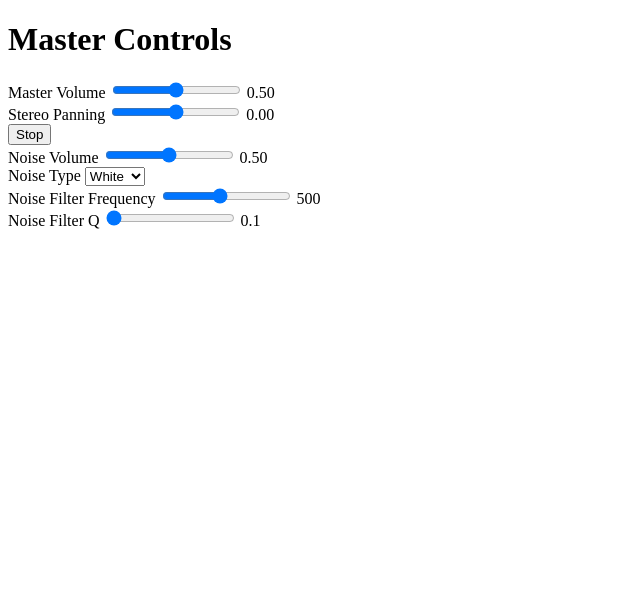
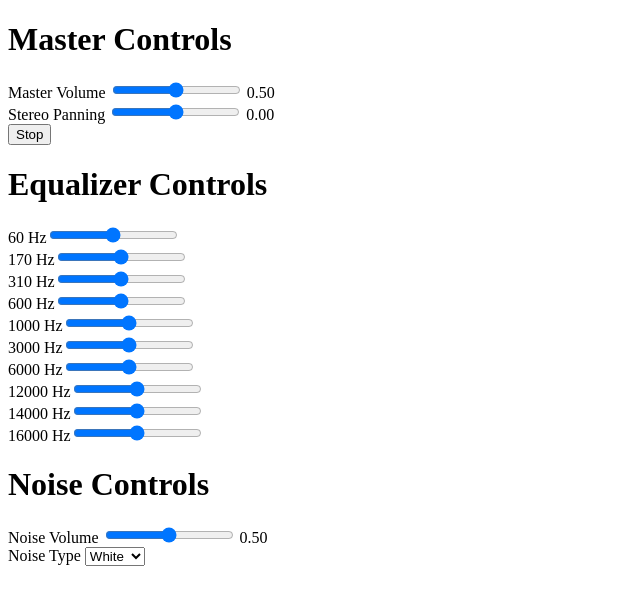
Before and after one commit to vodu/noiserand, a plain HTML site: page index.html in a window 1280 px wide. Both pictures are taken after a click on the button "Start". Shown: the whole page, without its empty margins (0-640 px from the left). Drawn offline with Linux system fonts and the light colour scheme.

Commit message:
removes single bandpass, adds new parametric eq

```diff
--- a/index.html
+++ b/index.html
@@ -24,6 +24,15 @@
         </div>
     </div>
 
+    <h1>Equalizer Controls</h1>
+
+    <div id="param-eq-controls">
+
+    </div>
+
+    </div>
+
+    <h1>Noise Controls</h1>
     <div id="noise-control">
         <div>
             <label for="noiseVolumeSlider">Noise Volume</label>
@@ -38,7 +47,7 @@
                 <option value="brown">Brown</option>
             </select>
         </div>
-        <div>
+        <!-- <div>
             <label for="noiseFilterFrequencySlider">Noise Filter Frequency</label>
             <input id="noiseFilterFrequencySlider" type="range" min="0.1" max="1.0" value="0.5" step="0.01" oninput="updateNoiseFilterFrequency(this.value)">
             <span id="noiseFilterFrequencyValue">500</span>
@@ -47,7 +56,7 @@
             <label for="noiseFilterQSlider">Noise Filter Q</label>
             <input id="noiseFilterQSlider" type="range" min="0.1" max="10.0" value="0.1" step="0.1" oninput="updateNoiseFilterQ(this.value)">
             <span id="noiseFilterQValue">0.1</span>
-        </div>
+        </div> -->
     </div>
 
 
--- a/script.js
+++ b/script.js
@@ -15,10 +15,11 @@ let brownNoiseNodeLeft;
 let brownNoiseNodeRight;
 let noiseVolume = 0.5;
 
-// bandpass filter for noise
-let noiseBandpassFilter;
-let noiseFilterFrequency = 500;
-let noiseFilterQ = 0.1;
+// master parametic equalizer
+let eqBands = [];
+const eqNumBands = 10;
+const eqFrequencies = [60, 170, 310, 600, 1000, 3000, 6000, 12000, 14000, 16000];
+const eqQFactor = 1.0;
 
 // master gain
 let masterGain;
@@ -48,6 +49,11 @@ async function start_noise() {
 
         await loadNoiseWorklet();
 
+        // todo: create equalizer on page load finished
+        if (eqBands.length == 0) {
+            createParametricEqualizer();
+        }
+
         // White Noise Node
         whiteNoiseNodeLeft = new AudioWorkletNode(audioCtx, 'white-noise-processor');
         whiteNoiseNodeLeft.connect(noiseGainLeft);
@@ -58,14 +64,9 @@ async function start_noise() {
         pinkNoiseNodeLeft = new AudioWorkletNode(audioCtx, 'pink-noise-processor');
         pinkNoiseNodeRight = new AudioWorkletNode(audioCtx, 'pink-noise-processor');
 
+        // Brown Noise Node
         brownNoiseNodeLeft = new AudioWorkletNode(audioCtx, 'brown-noise-processor');
         brownNoiseNodeRight = new AudioWorkletNode(audioCtx, 'brown-noise-processor');
-
-        // bandpass filter for noise
-        noiseBandpassFilter = audioCtx.createBiquadFilter();
-        noiseBandpassFilter.type = 'bandpass';
-        noiseBandpassFilter.frequency.setValueAtTime(noiseFilterFrequency, audioCtx.currentTime);
-        noiseBandpassFilter.Q.setValueAtTime(noiseFilterQ, audioCtx.currentTime);
 
         // Master Gain
         masterGain = audioCtx.createGain();
@@ -77,10 +78,15 @@ async function start_noise() {
 
         // Connections
         noiseChannelMerger
-        .connect(noiseBandpassFilter)
         .connect(masterGain)
         .connect(stereoPanner)
         .connect(audioCtx.destination);
+
+        // Parametric Equalizer
+        eqBands.forEach(eqBand => {
+            masterGain.connect(eqBand.filter);
+            eqBand.filter.connect(stereoPanner);
+        });
 
         isRunning = true;
     }
@@ -119,8 +125,15 @@ async function stop_noise() {
     brownNoiseNodeRight.port.postMessage('stop');
     brownNoiseNodeRight.disconnect();
 
-    noiseBandpassFilter.disconnect();
     stereoPanner.disconnect();
+
+    // parametric equalizer
+    eqBands.forEach(eqBand => {
+        eqBand.filter.disconnect();
+    });
+    eqBands = [];
+    const eqContainer = document.getElementById('param-eq-controls');
+    eqContainer.innerHTML = '';
 
     // audiocontext
     audioCtx.close();
@@ -150,10 +163,57 @@ async function loadNoiseWorklet() {
         await audioCtx.audioWorklet.addModule('noise-worklet.js');
     }
 }
+//
+// Parametric Equalizer
+//
+function createParametricEqualizer() {
+    if (!audioCtx) {
+        return;
+    }
+
+    const eqContainer = document.getElementById('param-eq-controls');
+
+    for (let i = 0; i < eqNumBands; i++) {
+
+        const bandContainer = document.createElement('div');
+        const freqLabel = document.createElement('label');
+        freqLabel.textContent = eqFrequencies[i] + ' Hz';
+        bandContainer.appendChild(freqLabel);
+
+        const gainSlider = document.createElement('input');
+        gainSlider.type = 'range';
+        gainSlider.min = -24;
+        gainSlider.max = 24;
+        gainSlider.step = 0.5;
+        gainSlider.value = 0;
+        gainSlider.oninput = function() {
+            updateEqBandGain(i, gainSlider.value);
+        };
+        bandContainer.appendChild(gainSlider);
+        eqContainer.appendChild(bandContainer);
+
+        const eqBand = {
+            gain: gainSlider,
+            filter: audioCtx.createBiquadFilter()
+        }
+        eqBand.filter.type = 'peaking';
+        eqBand.filter.frequency.setValueAtTime(eqFrequencies[i], audioCtx.currentTime);
+        eqBand.filter.Q.setValueAtTime(eqQFactor, audioCtx.currentTime);
+        eqBand.filter.gain.setValueAtTime(0, audioCtx.currentTime);
+        eqBands.push(eqBand);
+    }
+}
+
+function updateEqBandGain(bandIndex, value) {
+    let gain = parseFloat(value);
+    eqBands[bandIndex].filter.gain.setValueAtTime(gain, audioCtx.currentTime);
+}
 
 //
 // UI
 //
+
+// Master Volume
 function updateMasterVolume(value) {
     masterVolume = parseFloat(value);
     document.getElementById('masterVolumeValue').textContent = masterVolume.toFixed(2);
@@ -170,6 +230,7 @@ function updateStereoPanning(value) {
     }
 }
 
+// Noise
 function updateNoiseVolume(value) {
     noiseVolume = parseFloat(value);
     document.getElementById('noiseVolumeValue').textContent = noiseVolume.toFixed(2);
@@ -206,24 +267,21 @@ function updateNoiseType(value) {
     }
 }
 
-function updateNoiseFilterFrequency(value) {
-    console.log('updateNoiseFilterFrequency: ' + value);
-    let float_value = parseFloat(value);
-    // freq = exp(ln(20) + knob * (ln(20000) - ln(20)))
-    let min_freq = 20;
-    let max_freq = 20000;
-    noiseFilterFrequency = Math.exp(Math.log(min_freq) + float_value * (Math.log(max_freq) - Math.log(min_freq)));
-    document.getElementById('noiseFilterFrequencyValue').textContent = noiseFilterFrequency.toFixed(0);
-    if (noiseBandpassFilter) {
-        noiseBandpassFilter.frequency.setValueAtTime(noiseFilterFrequency, audioCtx.currentTime);
-    }
-}
+// function updateNoiseFilterFrequency(value) {
+//     let float_value = parseFloat(value);
+//     let min_freq = 20;
+//     let max_freq = 20000;
+//     noiseFilterFrequency = Math.exp(Math.log(min_freq) + float_value * (Math.log(max_freq) - Math.log(min_freq)));
+//     document.getElementById('noiseFilterFrequencyValue').textContent = noiseFilterFrequency.toFixed(0);
+//     if (noiseBandpassFilter) {
+//         noiseBandpassFilter.frequency.setValueAtTime(noiseFilterFrequency, audioCtx.currentTime);
+//     }
+// }
 
-function updateNoiseFilterQ(value) {
-    console.log('updateNoiseFilterQ: ' + value);
-    noiseFilterQ = parseFloat(value);
-    document.getElementById('noiseFilterQValue').textContent = noiseFilterQ.toFixed(1);
-    if (noiseBandpassFilter) {
-        noiseBandpassFilter.Q.setValueAtTime(value, audioCtx.currentTime);
-    }
-}
+// function updateNoiseFilterQ(value) {
+//     noiseFilterQ = parseFloat(value);
+//     document.getElementById('noiseFilterQValue').textContent = noiseFilterQ.toFixed(1);
+//     if (noiseBandpassFilter) {
+//         noiseBandpassFilter.Q.setValueAtTime(value, audioCtx.currentTime);
+//     }
+// }
```
